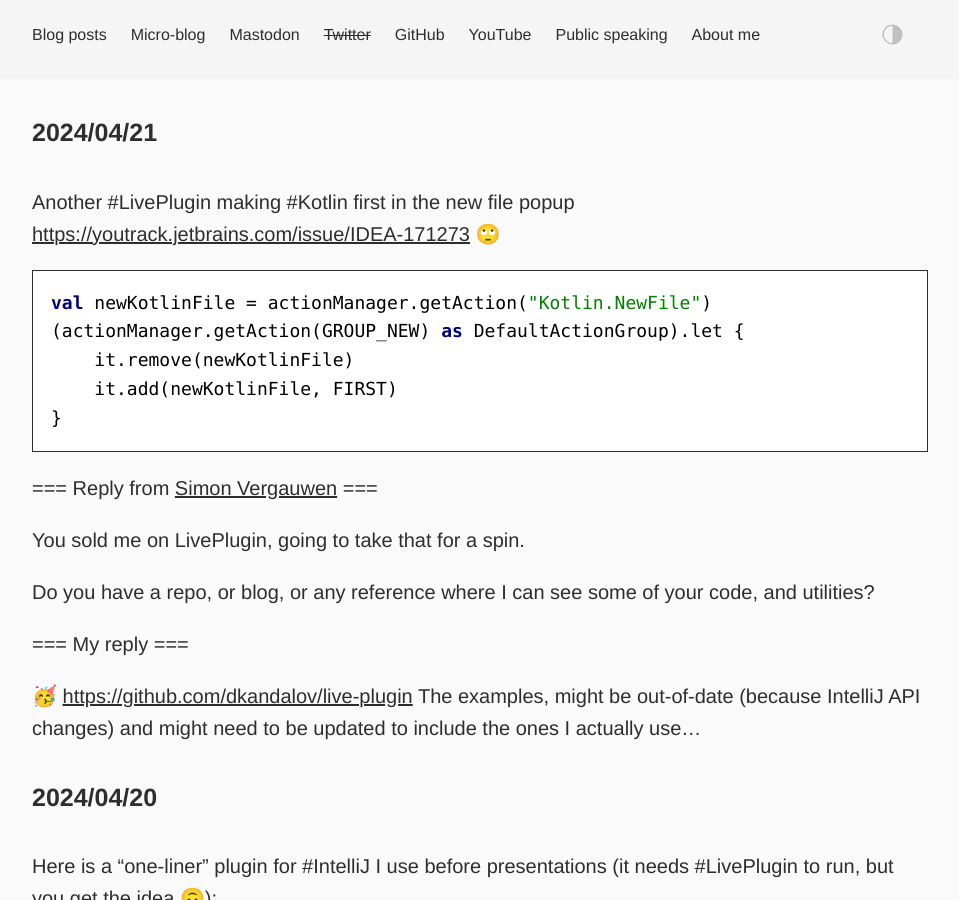
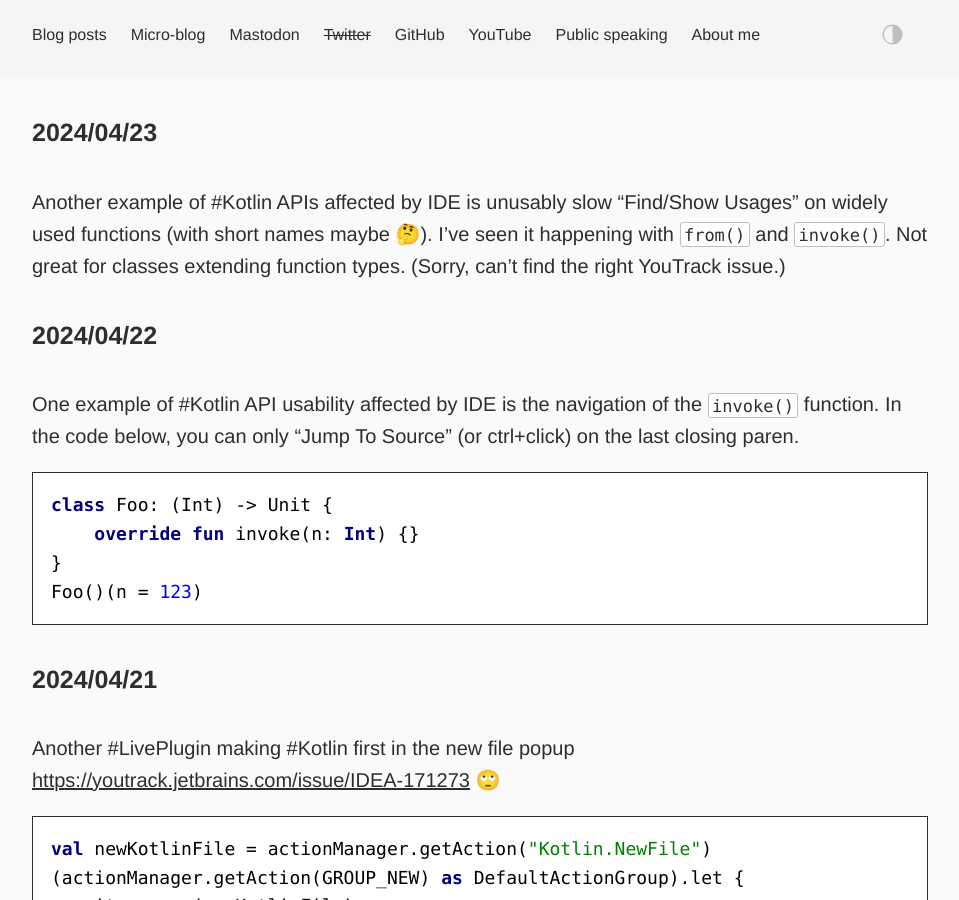
Before and after one commit to dkandalov/dkandalov.github.io, a Jekyll site: the page built from micro-blog.md, in a window 1280 px wide and 900 px high. Shown: the whole window, without its empty margins (160-1119 px from the left). Built offline with Jekyll 4.4.1, drawn with Linux system fonts in a browser that asks for light colours.

Commit message:
updated micro-blog

```diff
--- a/micro-blog.md
+++ b/micro-blog.md
@@ -2,6 +2,19 @@
 layout: post
 permalink: /micro-blog/
 ---
+
+#### 2024/04/23
+Another example of #Kotlin APIs affected by IDE is unusably slow "Find/Show Usages" on widely used functions (with short names maybe 🤔). I've seen it happening with `from()` and `invoke()`. Not great for classes extending function types. (Sorry, can't find the right YouTrack issue.)
+
+#### 2024/04/22
+One example of #Kotlin API usability affected by IDE is the navigation of the `invoke()` function. In the code below, you can only "Jump To Source" (or ctrl+click) on the last closing paren.
+
+<kotlin>
+class Foo: (Int) -&gt; Unit {
+    override fun invoke(n: Int) {}
+}
+Foo()(n = 123)
+</kotlin>
 
 #### 2024/04/21
 Another #LivePlugin making #Kotlin first in the new file popup <https://youtrack.jetbrains.com/issue/IDEA-171273> 🙄
```
